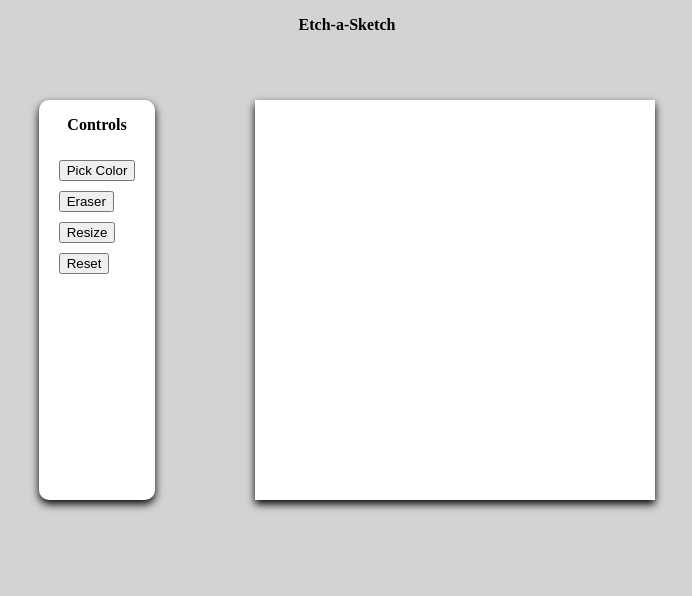
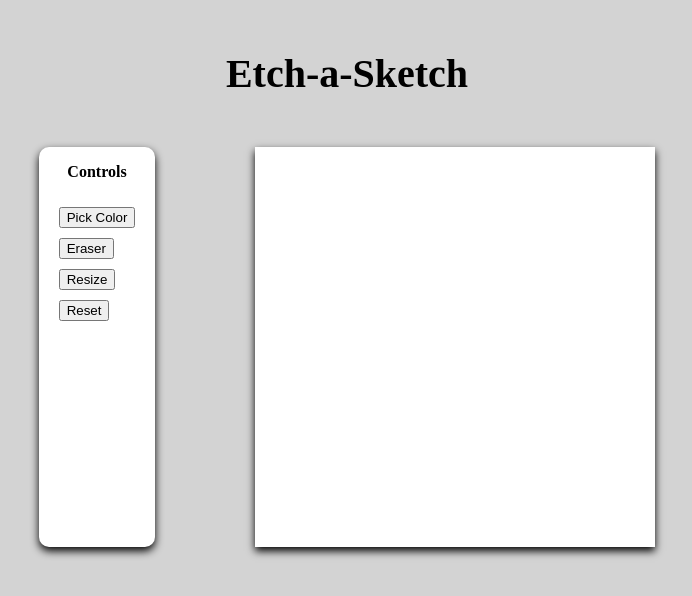
Before and after one commit to Cup-of-Coffee/Etch-a-Sketch, a plain HTML site: page index.html in a window 1280 px wide. Shown: the whole page, without its empty margins (293-985 px from the left). Drawn offline with Linux system fonts and the light colour scheme.

Commit message:
Title CSS

```diff
--- a/style.css
+++ b/style.css
@@ -10,10 +10,15 @@ p {
     font-weight: bold;
 }
 
+#title {
+    padding: 10px;
+    font-size: 40px;
+}
+
 #container {
     display: flex;
     justify-content: center;
-    padding: 50px;
+    padding: 0px 50px 0px 50px;
     column-gap: 100px;
 }
 
```
